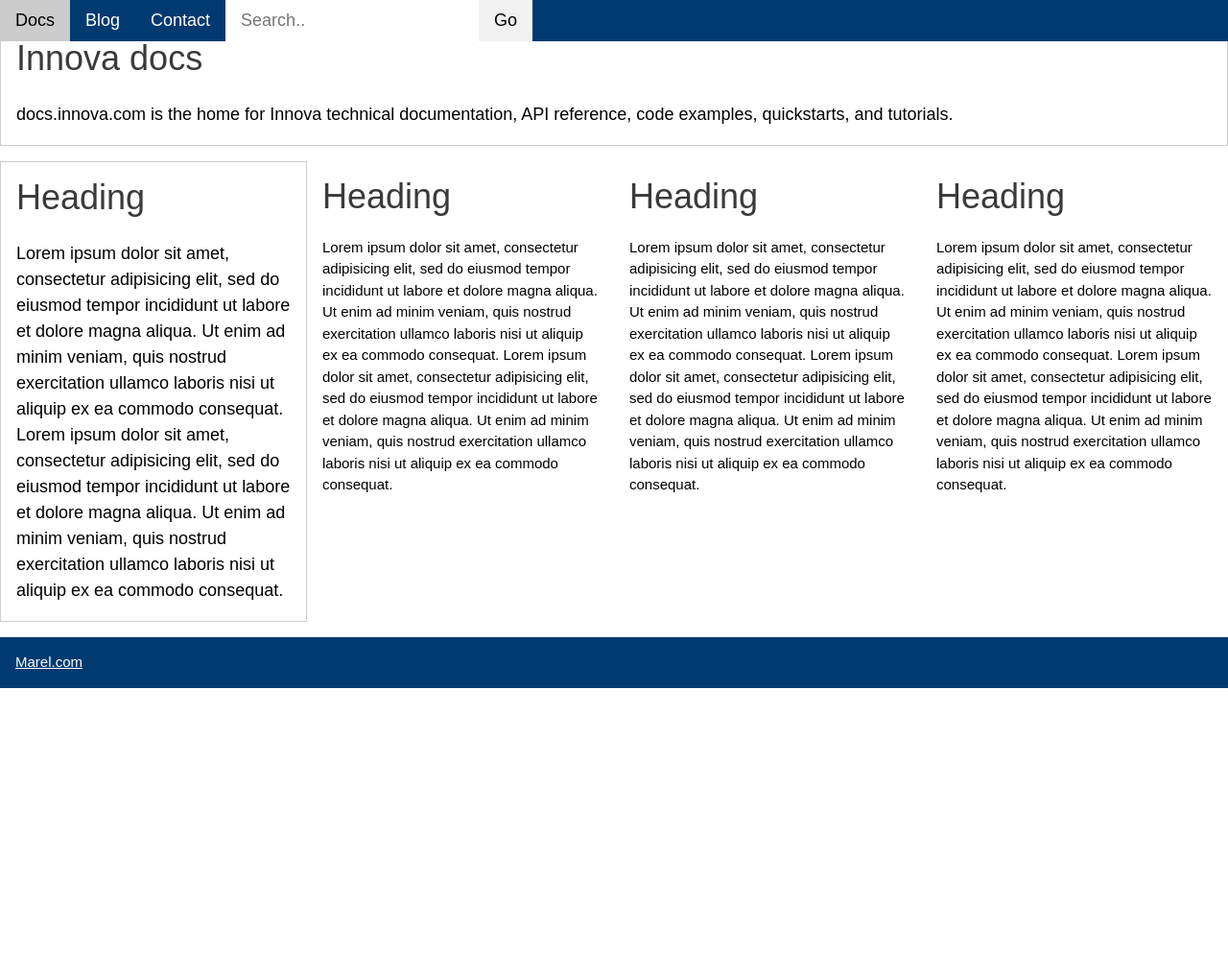
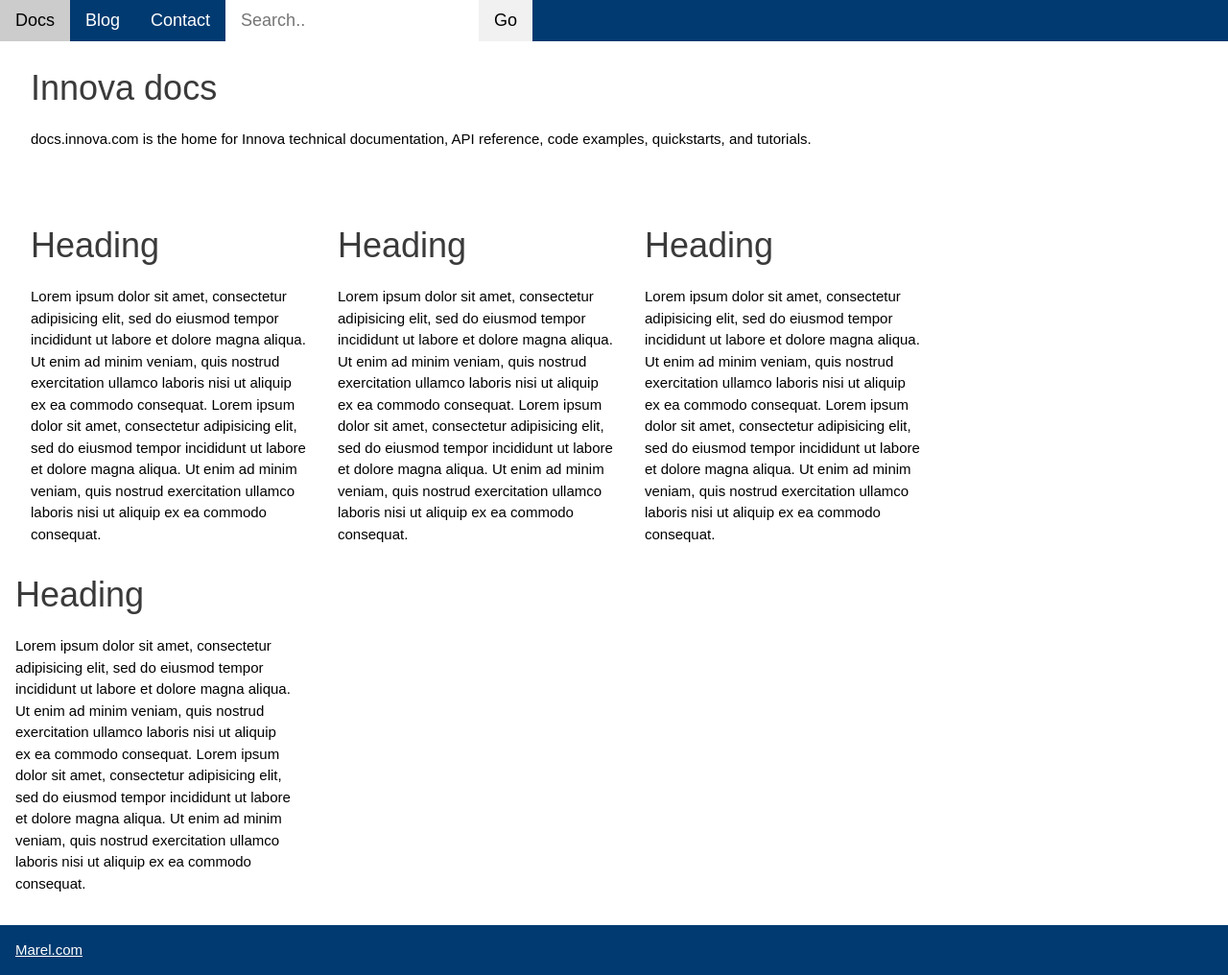
Before and after one commit to daniellegunter/pohlvault.github.io, a Jekyll site: the page built from index.html, in a window 1280 px wide and 1016 px high. Shown: the whole window at 96% size. Built offline with Jekyll 4.4.1, drawn with Linux system fonts in a browser that asks for light colours.

Commit message:
Update home.html

```diff
--- a/_layouts/home.html
+++ b/_layouts/home.html
@@ -33,13 +33,13 @@
 <!-- Page Content -->
 <div style="margin-left:25% margin-right:25%">
 
-   <div class="w3-container w3-border w3-large">
+   <div class="w3-container w3-padding-32 w3-margin-left">
       <h1 class="w3-text-dark-grey">Innova docs</h1>
       <p>docs.innova.com is the home for Innova technical documentation, API reference, code examples, quickstarts, and tutorials.</p>
     </div>
 
-  <div class="w3-row w3-section">
-    <div class="w3-quarter w3-container w3-border w3-large">
+  <div class="w3-row w3-section ">
+    <div class="w3-quarter w3-container w3-margin-left">
       <h1 class="w3-text-dark-grey">Heading</h1>
       <p>Lorem ipsum dolor sit amet, consectetur adipisicing elit, sed do eiusmod tempor incididunt ut labore et dolore magna aliqua. Ut enim ad minim veniam, quis nostrud exercitation ullamco laboris nisi ut aliquip ex ea commodo consequat. Lorem ipsum
         dolor sit amet, consectetur adipisicing elit, sed do eiusmod tempor incididunt ut labore et dolore magna aliqua. Ut enim ad minim veniam, quis nostrud exercitation ullamco laboris nisi ut aliquip ex ea commodo consequat.</p>
@@ -57,7 +57,7 @@
         dolor sit amet, consectetur adipisicing elit, sed do eiusmod tempor incididunt ut labore et dolore magna aliqua. Ut enim ad minim veniam, quis nostrud exercitation ullamco laboris nisi ut aliquip ex ea commodo consequat.</p>
     </div>
 
-    <div class="w3-quarter w3-container">
+    <div class="w3-quarter w3-container w3-margin-right">
       <h1 class="w3-text-dark-grey">Heading</h1>
       <p>Lorem ipsum dolor sit amet, consectetur adipisicing elit, sed do eiusmod tempor incididunt ut labore et dolore magna aliqua. Ut enim ad minim veniam, quis nostrud exercitation ullamco laboris nisi ut aliquip ex ea commodo consequat. Lorem ipsum
         dolor sit amet, consectetur adipisicing elit, sed do eiusmod tempor incididunt ut labore et dolore magna aliqua. Ut enim ad minim veniam, quis nostrud exercitation ullamco laboris nisi ut aliquip ex ea commodo consequat.</p>
```
